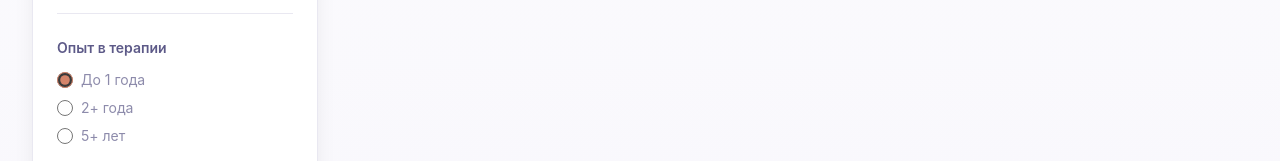
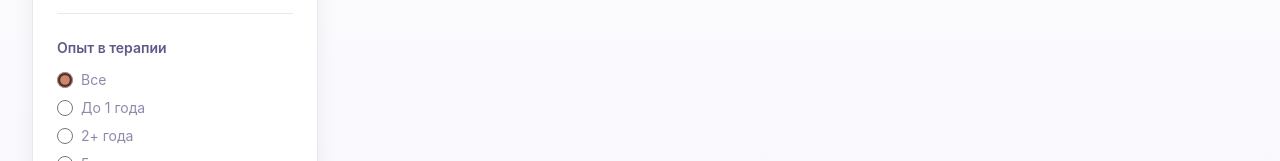
Before and after one commit to MinchWithRoots/Redesign_Ryadom, a Vue app: page /search in a window 1280 px wide. Shown: the part 639-800 px from the top of the page. Built offline with nearby package versions, Linux system fonts and the light colour scheme; no server answers; the database is empty; the HTML template or start-up script is replaced by a standard one.

Commit message:
Fix experience filter labels and add expert level option

```diff
--- a/src/composables/useAppState.ts
+++ b/src/composables/useAppState.ts
@@ -23,7 +23,7 @@ export interface Companion {
   name: string
   age: number
   gender?: 'female' | 'male'
-  experience?: 'beginner' | 'experienced'
+  experience?: 'beginner' | 'experienced' | 'expert'
   reviews_count?: number
   image: string
   bio: string
--- a/src/views/SearchView.vue
+++ b/src/views/SearchView.vue
@@ -192,7 +192,7 @@ const navigateToProfile = (companionId: string | number) => {
                     value="all"
                     class="w-4 h-4 accent-primary"
                   />
-                  <span class="text-sm text-secondary/70">До 1 года</span>
+                  <span class="text-sm text-secondary/70">Все</span>
                 </label>
                 <label class="flex items-center gap-2 cursor-pointer">
                   <input
@@ -201,13 +201,22 @@ const navigateToProfile = (companionId: string | number) => {
                     value="beginner"
                     class="w-4 h-4 accent-primary"
                   />
+                  <span class="text-sm text-secondary/70">До 1 года</span>
+                </label>
+                <label class="flex items-center gap-2 cursor-pointer">
+                  <input
+                    v-model="filters.experience"
+                    type="radio"
+                    value="experienced"
+                    class="w-4 h-4 accent-primary"
+                  />
                   <span class="text-sm text-secondary/70">2+ года</span>
                 </label>
                 <label class="flex items-center gap-2 cursor-pointer">
                   <input
                     v-model="filters.experience"
                     type="radio"
-                    value="experienced"
+                    value="expert"
                     class="w-4 h-4 accent-primary"
                   />
                   <span class="text-sm text-secondary/70">5+ лет</span>
```
